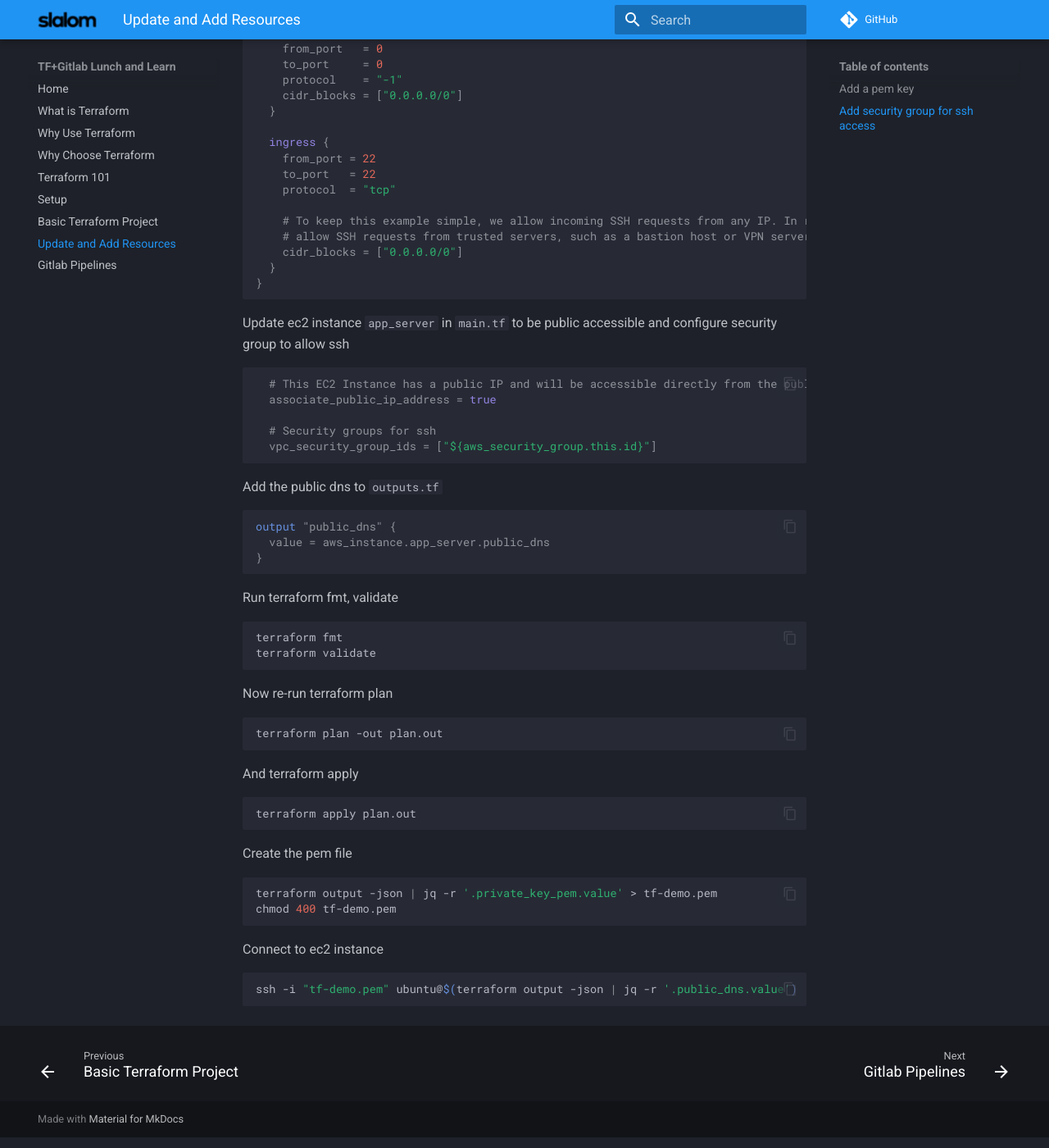
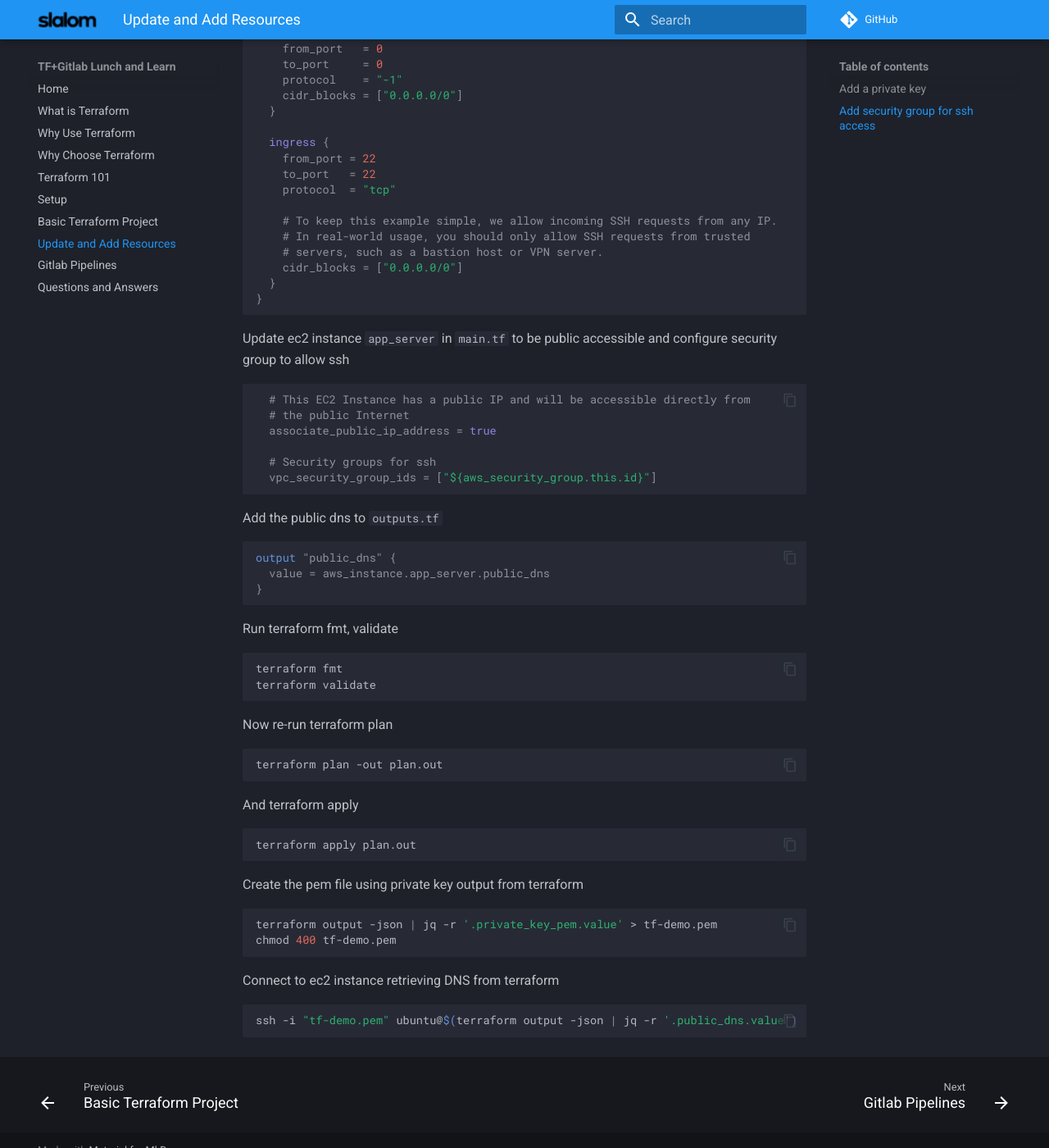
Before and after one commit to tredfield/terraform-lnl, an MkDocs documentation site: the page built from docs/update-and-add.md, in a window 1280 px wide and 1400 px high, scrolled down 1337 px. Shown: the whole window at 82% size. Built offline with MkDocs 1.6.1 and Material for MkDocs 9.7.7, drawn with Linux system fonts in a browser that asks for light colours; comment, search, counter and statistics services are not loaded; some of the changed text lies outside the part shown.

Commit message:
fix: more doc updates

````diff
--- a/docs/update-and-add.md
+++ b/docs/update-and-add.md
@@ -2,7 +2,7 @@
 
 Lets update our EC2 instance and add a private key pair so we can ssh into it.
 
-## Add a pem key
+## Add a private key
 
 Add the resources below to configure a key
 
@@ -29,7 +29,7 @@
 
 !!! warning
 
-    It is not recommended to add a private key to outputs for production application
+    It is not recommended to add a private key to output for production application
 
 
 ```hcl
@@ -73,8 +73,9 @@
     to_port   = 22
     protocol  = "tcp"
 
-    # To keep this example simple, we allow incoming SSH requests from any IP. In real-world usage, you should only
-    # allow SSH requests from trusted servers, such as a bastion host or VPN server.
+    # To keep this example simple, we allow incoming SSH requests from any IP.
+    # In real-world usage, you should only allow SSH requests from trusted
+    # servers, such as a bastion host or VPN server.
     cidr_blocks = ["0.0.0.0/0"]
   }
 }
@@ -83,7 +84,8 @@
 Update ec2 instance `app_server` in `main.tf` to be public accessible and configure security group to allow ssh
 
 ```hcl
-  # This EC2 Instance has a public IP and will be accessible directly from the public Internet
+  # This EC2 Instance has a public IP and will be accessible directly from
+  # the public Internet
   associate_public_ip_address = true
 
   # Security groups for ssh
@@ -117,14 +119,14 @@
 terraform apply plan.out
 ```
 
-Create the pem file
+Create the pem file using private key output from terraform
 
 ```bash
 terraform output -json | jq -r '.private_key_pem.value' > tf-demo.pem
 chmod 400 tf-demo.pem
 ```
 
-Connect to ec2 instance
+Connect to ec2 instance retrieving DNS from terraform
 
 ```bash
 ssh -i "tf-demo.pem" ubuntu@$(terraform output -json | jq -r '.public_dns.value')
--- a/mkdocs.yml
+++ b/mkdocs.yml
@@ -47,3 +47,4 @@
   - Basic Terraform Project: basic.md
   - Update and Add Resources: update-and-add.md
   - Gitlab Pipelines: gitlab.md
+  - Questions and Answers: q-n-a.md
````
Also changed, not shown: docs/basic.md (+6 -0 lines), docs/gitlab.md (+5 -5 lines), docs/q-n-a.md (added, +7 -0 lines), docs/setup.md (+3 -2 lines), docs/tf-101.md (+10 -0 lines), docs/assets/registry.png (added), 1 other file.
